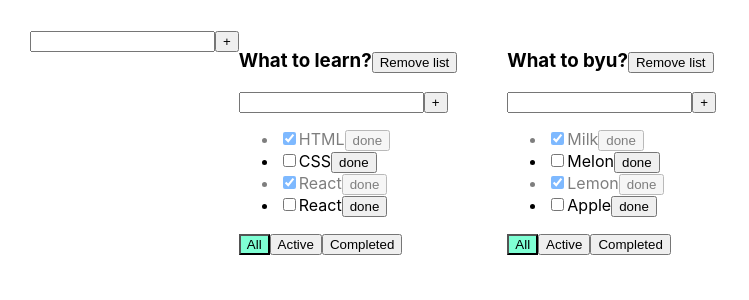
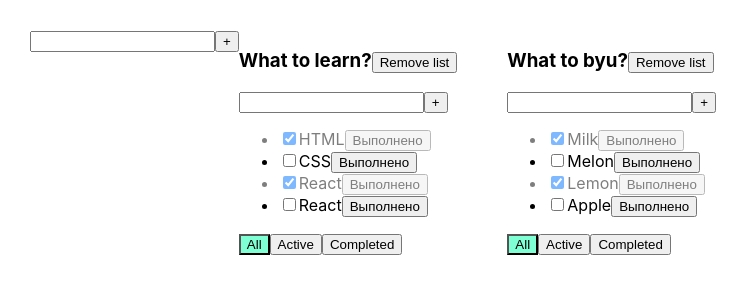
Before and after one commit to cosackHector/TODO, a React (Create React App) app: page / in a window 1280 px wide. Shown: the top 300 px of the page, without its empty margins (0-749 px from the left). Built offline with nearby package versions, Linux system fonts and the light colour scheme.

Commit message:
add render input

```diff
--- a/src/App.tsx
+++ b/src/App.tsx
@@ -90,6 +90,20 @@ function App() {
       [todoList.id]: []
     })
   }
+  const changeTitleInput = (newTitle: string, taskId: string, todoListId: string) => {
+    const task = tasksObj[todoListId].find(t => t.id === taskId)
+    if(task) {
+    task.title = newTitle
+    setTacks({...tasksObj})
+    }
+  }
+  const changeTodoListTitle = (newTitle: string, todoListId: string) => {
+    const todoList = todoLists.find(tdl => tdl.id === todoListId)
+    if(todoList) {
+    todoList.title = newTitle
+    setTodoLists([...todoLists])
+    }
+  }
 
   return (
     <div className="App">
@@ -113,7 +127,9 @@ function App() {
           filteredTasks={filteredTasks}
           addTask={addTask}
           changeStatus={changeStatus}
-          removeTodoList={removeTodoList}/>
+          removeTodoList={removeTodoList}
+          changeTitleInput={changeTitleInput}
+          changeTodoListTitle={changeTodoListTitle}/>
       })}
     </div>
   )
--- /dev/null
+++ b/src/components/EditableSpan.tsx
@@ -0,0 +1,38 @@
+import { useState, ChangeEvent } from 'react';
+import { TaskType } from './Todo';
+
+// TYPES
+type PropsType = {
+  title: string
+  onChangeInputTitle: (newTitle: string) => void
+}
+
+// COMPONENT
+export const EditableSpan = (props: PropsType) => {
+
+// STATES
+const [editMode, setEditMode] = useState(true)
+const [title, setTitle] = useState('')
+
+// EVENT FUNCTIONS
+const activateEditMode = () => {
+  setEditMode(false)
+  setTitle(props.title)
+}
+const activateViewMode = () => {
+  setEditMode(true)
+  props.onChangeInputTitle(title)
+}
+const onChangeInputText = (e: ChangeEvent<HTMLInputElement>) => {
+  const title = e.target.value
+  setTitle(title)
+}
+
+  return  (
+    editMode
+    ? <span onDoubleClick={activateEditMode}>{props.title}</span>
+    : <input
+        autoFocus type='text' value={title}
+        onChange={onChangeInputText} onBlur={activateViewMode} />
+  )
+};
--- a/src/components/Todo.tsx
+++ b/src/components/Todo.tsx
@@ -1,5 +1,6 @@
 import { TypeForFilterTasks } from '../App';
 import { AddItemForm } from './AddItemForm';
+import { EditableSpan } from './EditableSpan';
 
 // TYPES
 export type TaskType = {
@@ -17,6 +18,8 @@ type PropsType = {
   addTask: (title: string,  todoListId: string) => void
   changeStatus: (taskId: string,  todoListId: string) => void
   removeTodoList: (id: string) => void
+  changeTitleInput: (newTitle: string, taskId: string, todoListId: string) => void
+  changeTodoListTitle: (newTitle: string, todoListId: string) => void
 };
 
 // COMPONENT
@@ -30,11 +33,18 @@ const onRemoveTodoLIst = () => props.removeTodoList(props.id);
 const addTask = (title: string) => {
   props.addTask(title, props.id)
 };
+const onChangeTitleTodoList = (newTitle: string,) => {
+  props.changeTodoListTitle(newTitle, props.id)
+}
+
 
   // TASKS LIST MAP
 const tasks = props.tasks.map((task: any, i: number) => {
   const onRemove = () => props.removeTask(task.id, props.id)
   const onChangeStatus = () => props.changeStatus(task.id, props.id)
+  const onChangeInputTitle = (newTitle: string) => {
+    props.changeTitleInput(newTitle, task.id, props.id)
+  }
   return (
     <li
       key={task.id}
@@ -43,14 +53,21 @@ const tasks = props.tasks.map((task: any, i: number) => {
         onChange={onChangeStatus}
         checked={task.isDone}
         type="checkbox" />
-      <span>{task.title}</span>
-      <button onClick={onRemove}>done</button>
+      <EditableSpan
+        title={task.title}
+        onChangeInputTitle={onChangeInputTitle}/>
+      <button onClick={onRemove}>Выполнено</button>
     </li>)
   });
 
   return  (
     <div className='Todo'>
-      <h3>{props.title}<button onClick={onRemoveTodoLIst}>Remove list</button></h3>
+      <h3>
+        <EditableSpan
+          title={props.title}
+          onChangeInputTitle={onChangeTitleTodoList}/>
+          <button onClick={onRemoveTodoLIst}>Remove list</button>
+        </h3>
       <AddItemForm addItem={addTask}/>
       <ul className='tasks_list'>
         {tasks}
```
Lines whose indentation alone changed are shown as unchanged.
